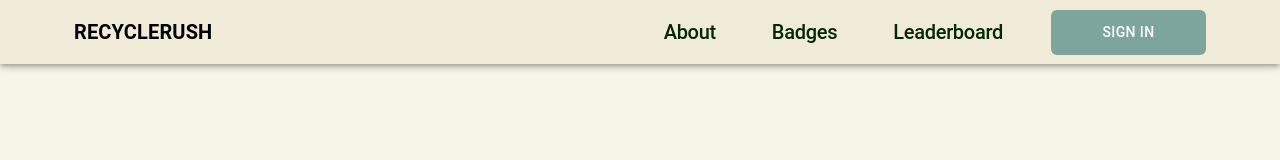
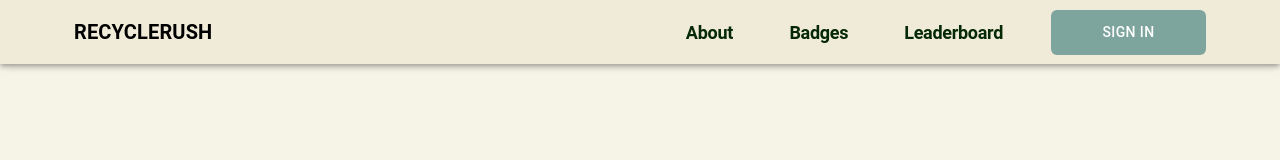
Before and after one commit to aizhK/Recycling-App, a React (Create React App) app in the folder recyclerush/: page / in a window 1280 px wide. Shown: the top 160 px of the page. Built offline with nearby package versions, Linux system fonts and the light colour scheme; the HTML template or start-up script is replaced by a standard one.

Commit message:
Made a Scroll To Top component and imlemented it into the page.

```diff
--- a/recyclerush/src/App.js
+++ b/recyclerush/src/App.js
@@ -11,6 +11,7 @@ import Leaderboard from "./components/Leaderboard";
 import ForgotPassword from "./components/ForgotPassword";
 import SignUp from "./components/SignUp";
 import Login from "./components/Login";
+import ScrollTop from "./components/ScrollToTop";
 
 function App() {
   const [isAuthPage, setIsAuthPage] = useState(false);
@@ -90,6 +91,7 @@ function App() {
             />
           </Routes>
         </header>
+        <ScrollTop />
       </div>
     </Router>
   );
--- a/recyclerush/src/components/NavBar.js
+++ b/recyclerush/src/components/NavBar.js
@@ -45,10 +45,10 @@ function NavBar({ onAbout, onBadges, onLeaderboard }) {
             sx={{
               color: "#062905",
               textAlign: "center",
-              fontSize: "20px",
+              fontSize: "18px",
               marginRight: "40px",
               fontStyle: "normal",
-              fontWeight: "500",
+              fontWeight: "700",
               lineHeight: "normal",
               letterSpacing: "-0.3px",
               textTransform: "none",
@@ -63,10 +63,10 @@ function NavBar({ onAbout, onBadges, onLeaderboard }) {
             sx={{
               color: "#062905",
               textAlign: "center",
-              fontSize: "20px",
+              fontSize: "18px",
               marginRight: "40px",
               fontStyle: "normal",
-              fontWeight: "500",
+              fontWeight: "700",
               lineHeight: "normal",
               letterSpacing: "-0.3px",
               textTransform: "none",
@@ -81,10 +81,10 @@ function NavBar({ onAbout, onBadges, onLeaderboard }) {
             sx={{
               color: "#062905",
               textAlign: "center",
-              fontSize: "20px",
+              fontSize: "18px",
               marginRight: "40px",
               fontStyle: "normal",
-              fontWeight: "500",
+              fontWeight: "700",
               lineHeight: "normal",
               letterSpacing: "-0.3px",
               textTransform: "none",
--- /dev/null
+++ b/recyclerush/src/components/ScrollToTop.js
@@ -0,0 +1,54 @@
+import { useEffect, useState } from 'react';
+import { Box, Fab } from '@mui/material';
+import ArrowUpwardIcon from '@mui/icons-material/ArrowUpward';
+
+function ScrollTop() {
+  const [isVisible, setIsVisible] = useState(false);
+
+  const toggleVisibility = () => {
+    if (window.pageYOffset > 300) {
+      setIsVisible(true);
+    } else {
+      setIsVisible(false);
+    }
+  };
+
+  const scrollToTop = () => {
+    window.scrollTo({
+      top: 0,
+      behavior: "smooth"
+    });
+  };
+
+  useEffect(() => {
+    window.addEventListener("scroll", toggleVisibility);
+    return () => window.removeEventListener("scroll", toggleVisibility);
+  }, []);
+
+  return (
+    <Box
+      sx={{
+        position: 'fixed',
+        bottom: '2rem',
+        right: '2rem',
+        zIndex: 'tooltip',
+      }}
+    >
+      {isVisible &&
+        <Fab onClick={scrollToTop}
+            sx={{
+                backgroundColor: '#C7683D',
+                color: '#F6F3E7',
+                '&:hover': {
+                    backgroundColor: '#f58654',
+                },
+                }}
+        >
+          <ArrowUpwardIcon />
+        </Fab>
+      }
+    </Box>
+  );
+}
+
+export default ScrollTop;
```
